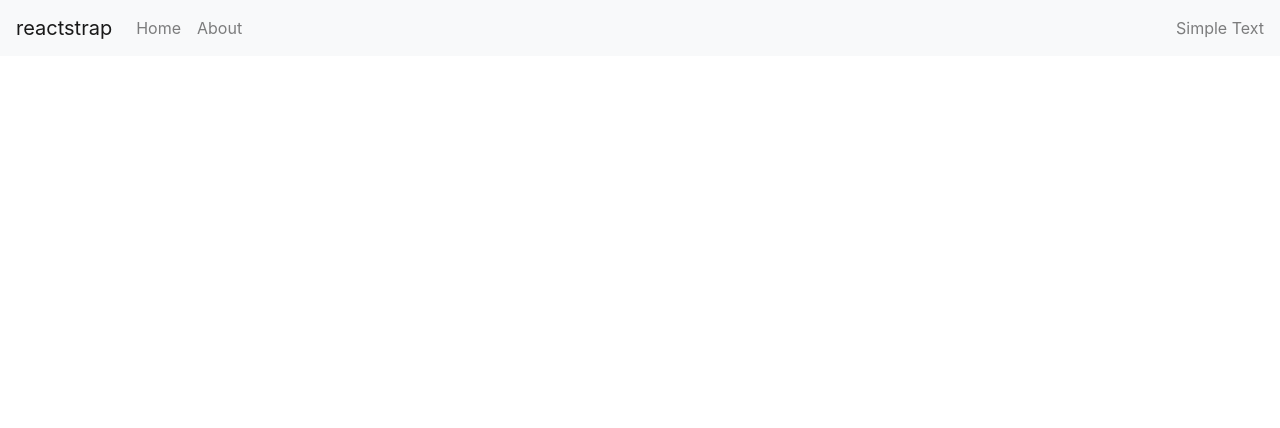
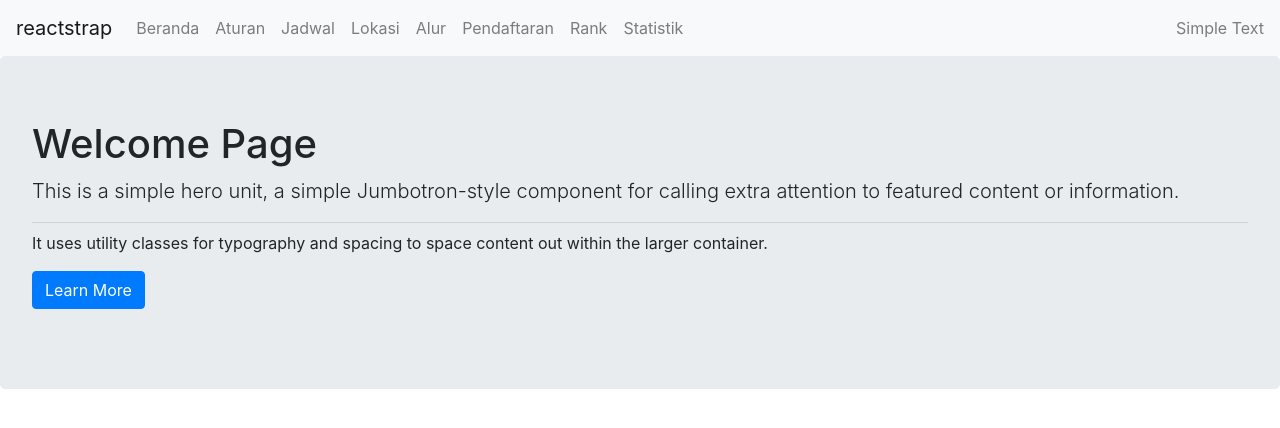
Before and after one commit to danikusuma10/reactapps, a React (Create React App) app in the folder appreact/: page /rank in a window 1280 px wide. Shown: the top 428 px of the page. Built offline with nearby package versions, Linux system fonts and the light colour scheme.

Commit message:
reactDOM on navbar

```diff
--- a/appreact/package.json
+++ b/appreact/package.json
@@ -7,6 +7,7 @@
     "@testing-library/react": "^9.5.0",
     "@testing-library/user-event": "^7.2.1",
     "bootstrap": "^4.5.0",
+
     "react": "^16.13.1",
     "react-dom": "^16.13.1",
     "react-router": "^5.2.0",
--- a/appreact/src/App.js
+++ b/appreact/src/App.js
@@ -9,7 +9,13 @@ import React from 'react';
 import NavbarCom from './Component/Fungsional/NavbarCom';
 import {BrowserRouter,Route,Switch} from 'react-router-dom';
 import HomePage from './Component/Fungsional/HomePage';
-import About from './Component/Fungsional/AboutCom';
+import Aturan from './Component/Fungsional/Aturan';
+import Jadwal from './Component/Fungsional/Jadwal';
+import Lokasi from './Component/Fungsional/Lokasi';
+import Alur from './Component/Fungsional/Alur';
+import Pendaftaran from './Component/Fungsional/Pendaftaran';
+import Rank from './Component/Fungsional/Rank';
+import Statistik from './Component/Fungsional/Statistik';
 
 
 const App = () => {
@@ -18,9 +24,16 @@ const App = () => {
 
     <NavbarCom/>
 
+
     <Switch>
       <Route exact path="/" component={HomePage}/>
-      <Route exact path="/about" component={About}/>
+      <Route exact path="/aturan" component={Aturan}/>
+      <Route exact path="/jadwal" component={Jadwal}/>
+      <Route exact path="/lokasi" component={Lokasi}/>
+      <Route exact path="/alur" component={Alur}/>
+      <Route exact path="/pendaftaran" component={Pendaftaran}/>
+      <Route exact path="/rank" component={Rank}/>
+      <Route exact path="/statistik" component={Statistik}/>
     </Switch>
 
     </BrowserRouter>
--- a/appreact/src/Component/Fungsional/NavbarCom.jsx
+++ b/appreact/src/Component/Fungsional/NavbarCom.jsx
@@ -30,12 +30,29 @@ const NavbarCom = (props) =>{
                     <Collapse isOpen={isOpen} navbar>
                         <Nav className="mr-auto" navbar>
                             <NavItem>
-                                <NavLink href="/">Home</NavLink>
+                                <NavLink href="/">Beranda</NavLink>
                             </NavItem>
                             <NavItem>
-                                <NavLink href="/about">About</NavLink>
+                                <NavLink href="/aturan">Aturan</NavLink>
                             </NavItem>
-
+                            <NavItem>
+                                <NavLink href="/jadwal">Jadwal</NavLink>
+                            </NavItem>
+                            <NavItem>
+                                <NavLink href="/lokasi">Lokasi</NavLink>
+                            </NavItem>
+                            <NavItem>
+                                <NavLink href="/alur">Alur</NavLink>
+                            </NavItem>
+                            <NavItem>
+                                <NavLink href="/pendaftaran">Pendaftaran</NavLink>
+                            </NavItem>
+                            <NavItem>
+                                <NavLink href="/rank">Rank</NavLink>
+                            </NavItem>
+                            <NavItem>
+                                <NavLink href="/statistik">Statistik</NavLink>
+                            </NavItem>
                         </Nav>
                         <NavbarText>Simple Text</NavbarText>
                     </Collapse>
--- /dev/null
+++ b/appreact/src/Component/Fungsional/Rank.jsx
@@ -0,0 +1,21 @@
+import React from 'react'
+import { Jumbotron, Button } from 'reactstrap'
+
+
+function Rank() {
+return (<div>
+    <Jumbotron>
+<h1 className="Homepage">Welcome Page</h1>
+<p className="lead">This is a simple hero unit, a simple Jumbotron-style component for calling extra attention to featured content or information.</p>
+<hr className="my-2" />
+<p>It uses utility classes for typography and spacing to space content out within the larger container.</p>
+<p className="lead">
+  <Button color="primary">Learn More</Button>
+</p>
+</Jumbotron>
+</div>
+)
+
+}
+
+export default Rank
```
Also changed, not shown: appreact/src/Component/Fungsional/Alur.jsx (added), appreact/src/Component/Fungsional/Aturan.jsx (added), appreact/src/Component/Fungsional/Jadwal.jsx (added), appreact/src/Component/Fungsional/Lokasi.jsx (added), appreact/src/Component/Fungsional/Pendaftaran.jsx (added), appreact/src/Component/Fungsional/Statistik.jsx (added), 1 other file (tests, documents, lock files or other folders).
